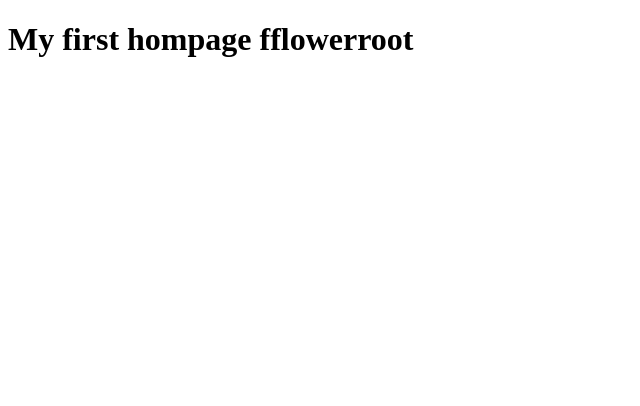
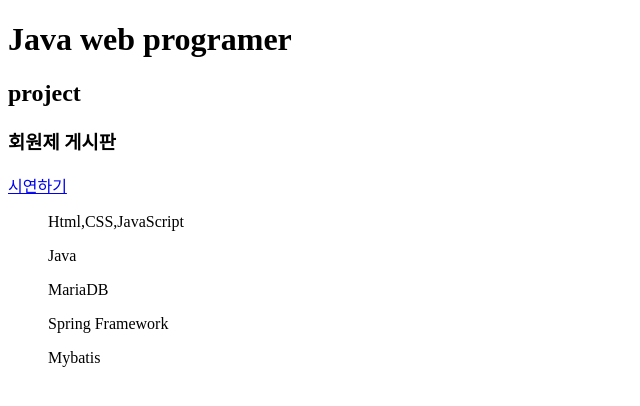
Before and after one commit to fflowerroot/fflowerroot.github.io, a plain HTML site: page index.html in a window 1280 px wide. Shown: the whole page, without its empty margins (0-640 px from the left). Drawn offline with Linux system fonts and the light colour scheme.

Commit message:
add first project

```diff
--- a/index.html
+++ b/index.html
@@ -7,6 +7,16 @@
     <title>Document</title>
 </head>
 <body>
-    <h1>My first hompage fflowerroot</h1>
+    <h1>Java web programer</h1>
+    <h2>project</h2>
+
+    <h3>회원제 게시판</h3>
+    <div>  <a href="https://fflowerroot.github.io/">시연하기 </a></div>
+    <ul class="li">Html,CSS,JavaScript</ul>
+    <ul class="li">Java</ul>
+    <ul class="li">MariaDB</ul>
+    <ul class="li">Spring Framework</ul>
+    <ul class="li">Mybatis</ul>
+
 </body>
 </html>
```
